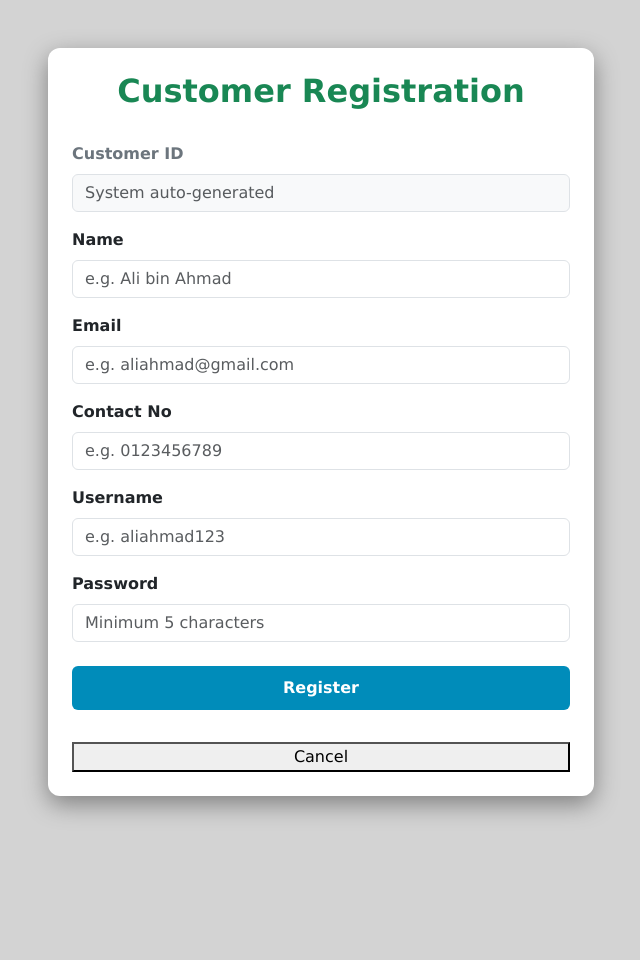
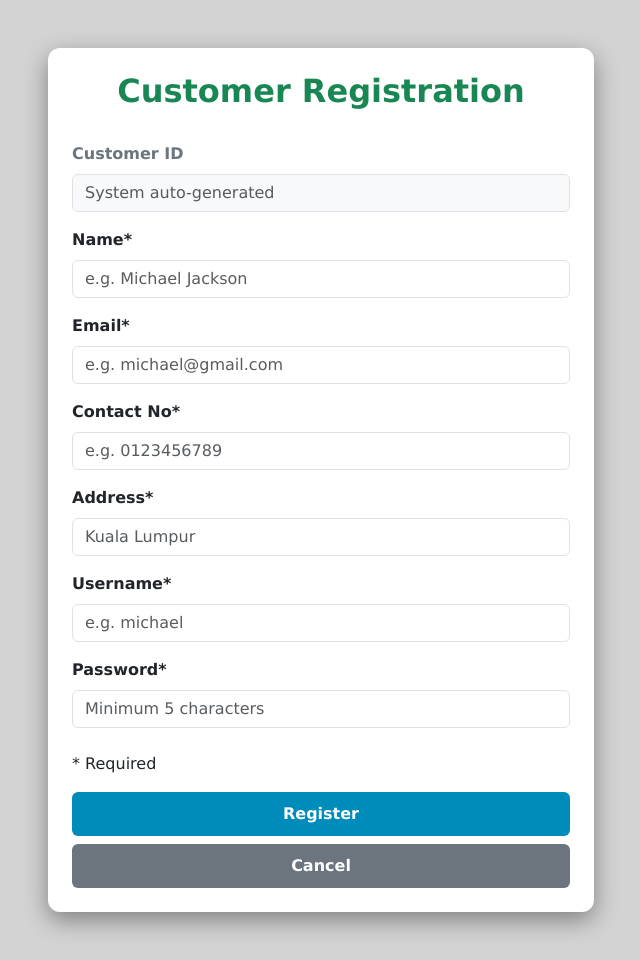
Before and after one commit to syiraazhari/db_group2_2026, a PHP site: page /register.php in a window 1280 px wide. Shown: the whole page, without its empty margins (319-959 px from the left). Before the commit the page ends 816 px from the top, so only its background shows below. Run offline with PHP 8.4, Linux system fonts and the light colour scheme.

Commit message:
update registration page 1

```diff
--- a/register.php
+++ b/register.php
@@ -27,6 +27,20 @@
         .btn-success:hover {
             background-color: #3098BB;
         }
+
+        .btn-secondary {
+            background-color: #6c757d;
+            border: none;
+            padding: 10px 20px;
+            font-weight: 600;
+            border-radius: 6px;
+            color: white;
+            width: 100%;
+        }
+
+        .btn-secondary:hover {
+            background-color: #5a6268;
+        }
     </style>
 </head>
 <body>
@@ -49,39 +63,47 @@
                     </div>
 
                     <div class="mb-3">
-                        <label for="custName" class="form-label fw-semibold">Name</label>
+                        <label for="custName" class="form-label fw-semibold">Name*</label>
                         <div class="input-group">
                             <input type="text" class="form-control" name="custName"
-                            placeholder = "e.g. Ali bin Ahmad" required>
+                            placeholder = "e.g. Michael Jackson" required>
                         </div>
                     </div>
 
                     <div class="mb-3">
-                        <label for="custName" class="form-label fw-semibold">Email</label>
+                        <label for="custName" class="form-label fw-semibold">Email*</label>
                         <div class="input-group">
-                            <input type="text" class="form-control" name="email"
-                            placeholder = "e.g. aliahmad@gmail.com">
+                            <input type="email" class="form-control" name="email"
+                            placeholder = "e.g. michael@gmail.com" required>
                         </div>
                     </div>
 
                     <div class="mb-3">
-                        <label for="contactNo" class="form-label fw-semibold">Contact No</label>
+                        <label for="contactNo" class="form-label fw-semibold">Contact No*</label>
                         <div class="input-group">
                             <input type="text" class="form-control" name="contactNo"
-                            placeholder = "e.g. 0123456789">
+                            placeholder = "e.g. 0123456789" required>
                         </div>
                     </div>
 
                     <div class="mb-3">
-                        <label for="username" class="form-label fw-semibold">Username</label>
+                        <label for="address" class="form-label fw-semibold">Address*</label>
+                        <div class="input-group">
+                            <input type = "text" class="form-control" name="address"
+                            placeholder = "Kuala Lumpur" required>
+                        </div>
+                    </div>
+
+                    <div class="mb-3">
+                        <label for="username" class="form-label fw-semibold">Username*</label>
                         <div class="input-group">
                             <input type="text" class="form-control" name="username"
-                            placeholder = "e.g. aliahmad123" required>
+                            placeholder = "e.g. michael" required>
                         </div>
                     </div>
 
                     <div class="mb-4">
-                        <label for="password" class="form-label fw-semibold">Password</label>
+                        <label for="password" class="form-label fw-semibold">Password*</label>
                         <div class="input-group">
                             <input type="password" class="form-control"
                             name="password" minlength = "5" maxlength = "32"
@@ -89,16 +111,17 @@
                         </div>
                     </div>
 
+                    <p>* Required</p>
+
                     <div class="d-grid gap-2">
                         <button type="submit" name="registerButton" class="btn btn-success">
-                        Register</button><br>
+                        Register</button>
                     </div>
 
-                    <div class="d-grid gap-2">
-                        <button type="submit" onclick = "window.location.href = 'loginpage.php';"
-                        name="cancelButton">Cancel</button>
+                    <div class="d-grid gap-2 mt-2">
+                        <button type="button" onclick="window.location.href='loginpage.php';"
+                        class="btn btn-secondary">Cancel</button>
                     </div>
-
                 </form>
             </div>
         </div>
```
Also changed, not shown: loginpage.php (deleted, +0 -72 lines).
